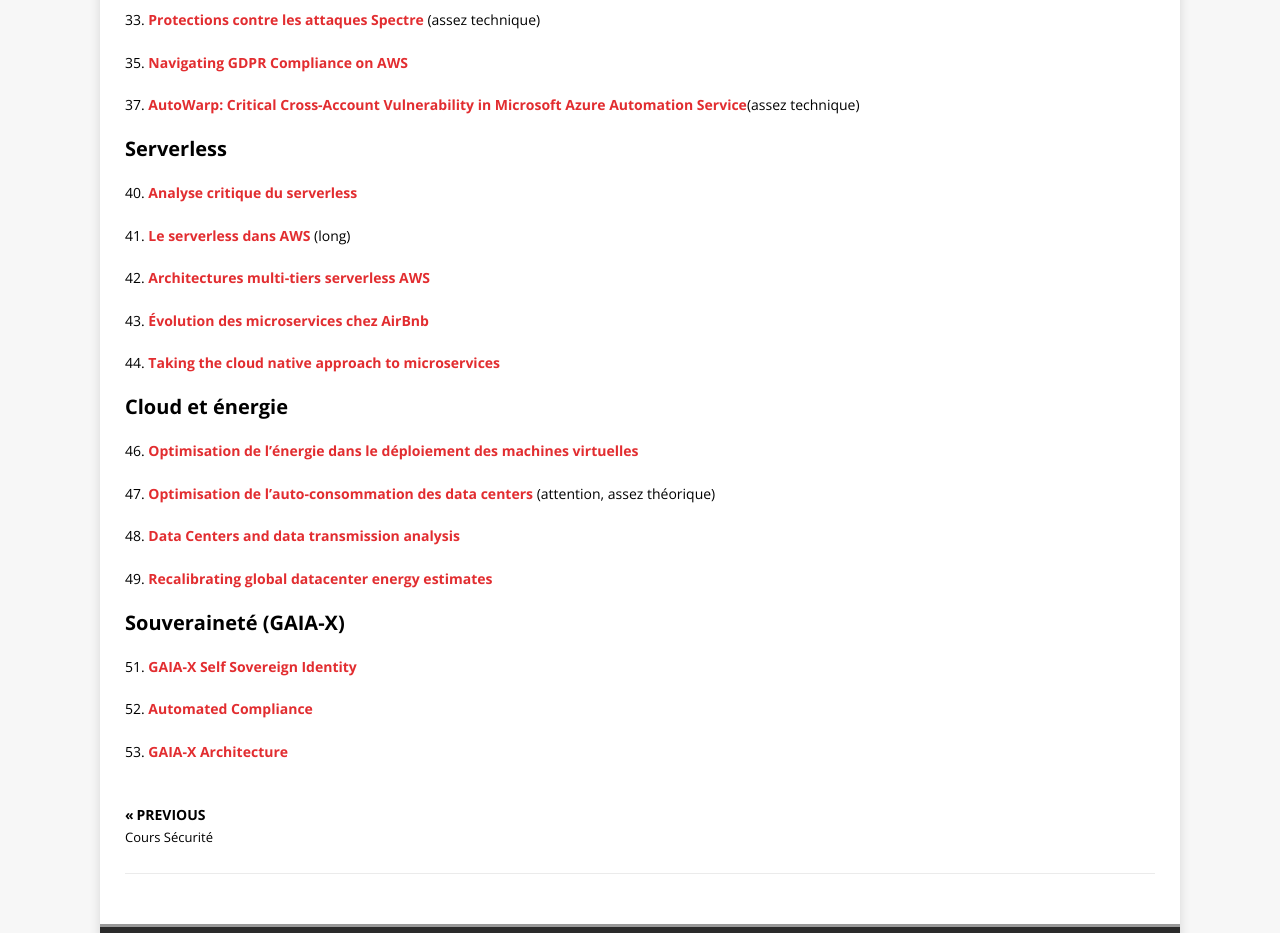
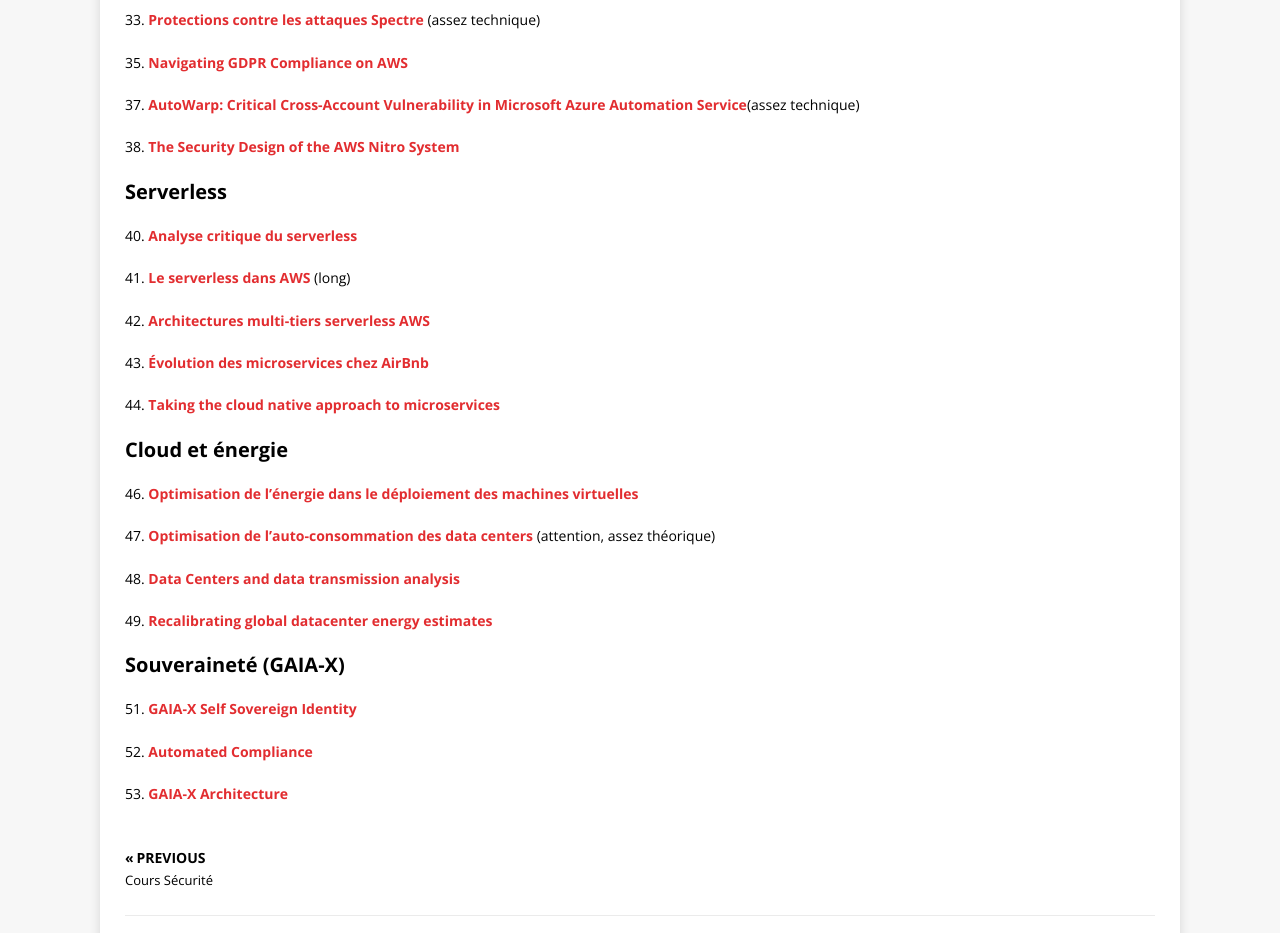
Before and after one commit to yvesdenneulin/yvesdenneulin.github.io, a plain HTML site: page cloud/docs/choixarticles/index.html in a window 1280 px wide. Shown: the part 1340-2273 px from the top of the page. Drawn offline with nearby package versions, Linux system fonts and the light colour scheme.

Commit message:
Ajout article Nitro

```diff
--- a/cloud/docs/choixarticles/index.html
+++ b/cloud/docs/choixarticles/index.html
@@ -125,6 +125,7 @@
 <p>33. <a href="../../retpoline.pdf">Protections contre les attaques Spectre</a> (assez technique)</p>
 <p>35. <a href="../../GDPR-AWS.pdf">Navigating GDPR Compliance on AWS</a></p>
 <p>37. <a href="https://orca.security/resources/blog/autowarp-microsoft-azure-automation-service-vulnerability/">AutoWarp: Critical Cross-Account Vulnerability in Microsoft Azure Automation Service</a>(assez technique)</p>
+<p>38. <a href="../../aws-nitro.pdf">The Security Design of the AWS Nitro System</a></p>
 <h3 id="serverless">Serverless</h3>
 <p>40. <a href="../../1812.03651.pdf">Analyse critique du serverless</a></p>
 <p>41. <a href="../../serverless-architectures-aws.pdf">Le serverless dans AWS</a> (long)</p>
```
Also changed, not shown: 1 other file.
